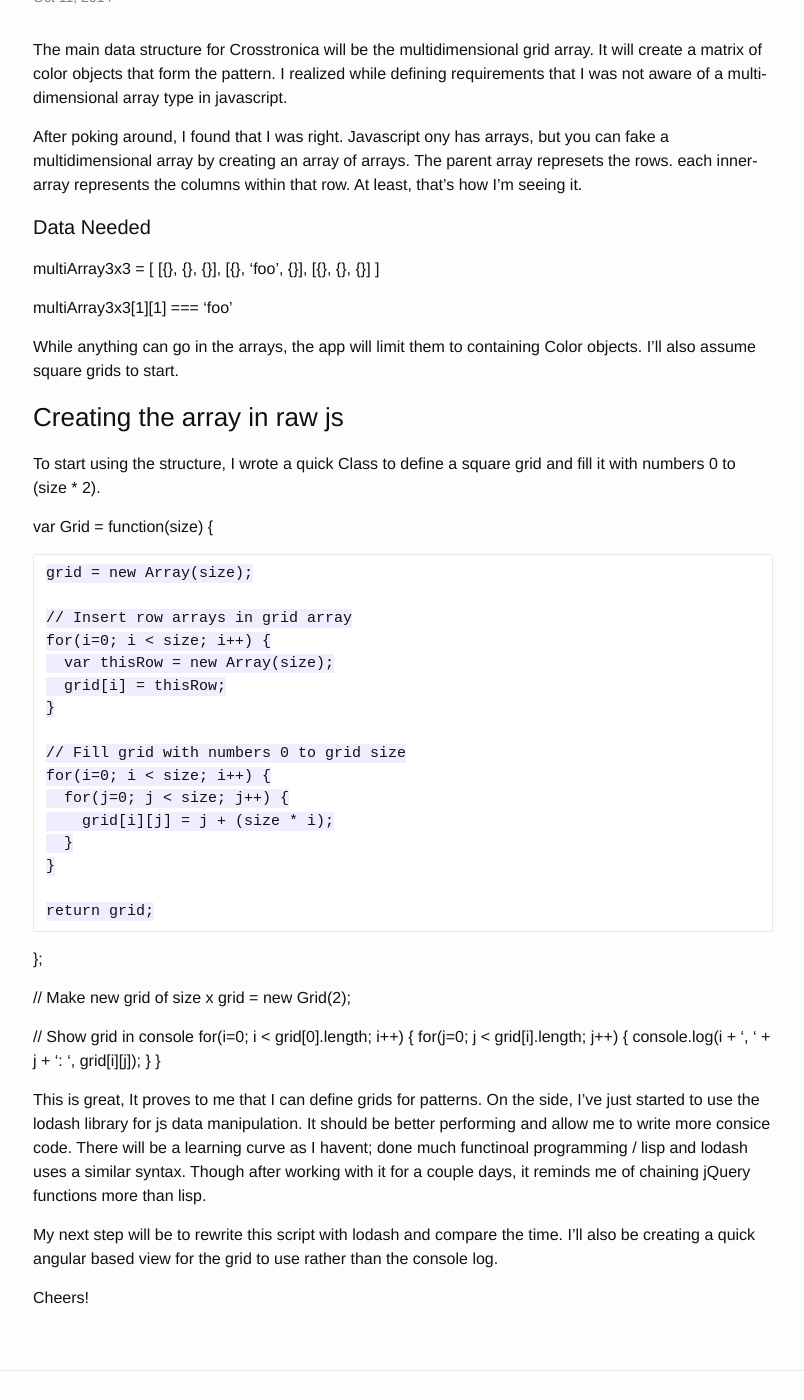
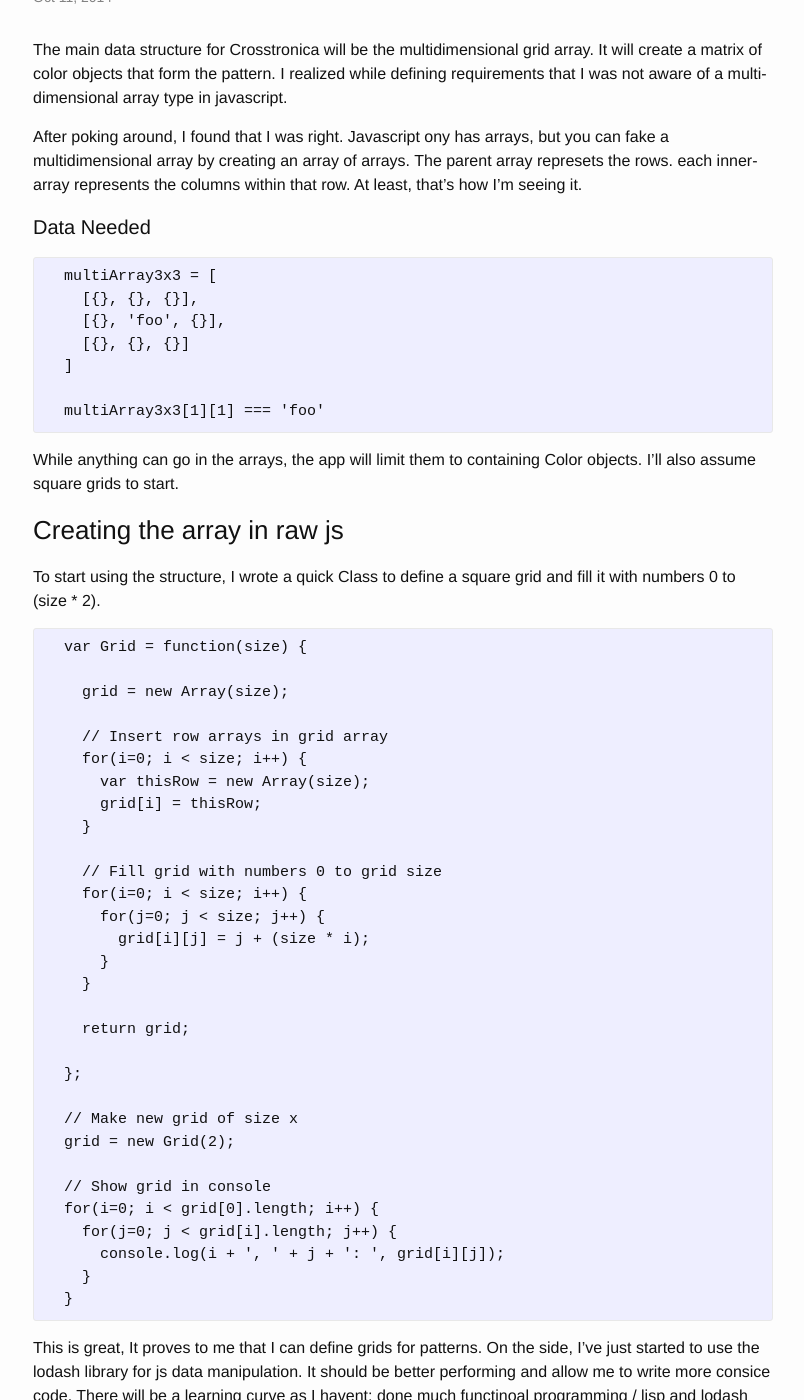
Before and after one commit to slatron/slatron.github.io, a Jekyll site: the page built from _posts/2014-10-11-grid-data-exploration.markdown, in a window 1280 px wide and 1400 px high, scrolled down 204 px. Shown: the whole window, without its empty margins (237-1041 px from the left). Built offline with Jekyll 4.4.1, drawn with Linux system fonts in a browser that asks for light colours.

Commit message:
updates remaining code blocks

```diff
--- a/_posts/2014-10-07-color-pallete.markdown
+++ b/_posts/2014-10-07-color-pallete.markdown
@@ -21,6 +21,7 @@ There will also need to be an interface for adding colors. This may or may not b
 
 #### Data Needed
 
+<pre>
   pallete: [
     {
       name: 'Wacky Purple'
@@ -31,6 +32,7 @@ There will also need to be an interface for adding colors. This may or may not b
   ]
 
   $scope.selected = {}
+</pre>
 
 [dmc-rgb]: http://www.csh.rit.edu/~vance/pages/color.html
 [jquery-colopicker-wiki]: http://wiki.jqueryui.com/w/page/12137750/ColorPicker
--- a/_posts/2014-10-09-pattern-grid-definition.markdown
+++ b/_posts/2014-10-09-pattern-grid-definition.markdown
@@ -16,6 +16,7 @@ For the metadata, I'll need a pattern name, date created, date modified and type
 
 #### Data Needed
 
+<pre>
   grids: [
     {
       name: 'All My Children'
@@ -43,5 +44,6 @@ For the metadata, I'll need a pattern name, date created, date modified and type
             ]
     }
   ]
+</pre>
 
 Yeah, I already see some issues with that. First of all, I'm not entirely sure on that multidimensional array approach. Second, there should be a way to reference the pallete array objects instead of copying each color object to the grid. Looks like I know what I'll be looking nto next. Cheers for tonight!
--- a/_posts/2014-10-11-grid-data-exploration.markdown
+++ b/_posts/2014-10-11-grid-data-exploration.markdown
@@ -11,6 +11,7 @@ After poking around, I found that I was right. Javascript ony has arrays, but yo
 
 #### Data Needed
 
+<pre>
   multiArray3x3 = [
     [{}, {}, {}],
     [{}, 'foo', {}],
@@ -18,7 +19,7 @@ After poking around, I found that I was right. Javascript ony has arrays, but yo
   ]
 
   multiArray3x3[1][1] === 'foo'
-
+</pre>
 
 While anything can go in the arrays, the app will limit them to containing Color objects. I'll also assume square grids to start.
 
@@ -26,6 +27,7 @@ While anything can go in the arrays, the app will limit them to containing Color
 
 To start using the structure, I wrote a quick Class to define a square grid and fill it with numbers 0 to (size * 2).
 
+<pre>
   var Grid = function(size) {
 
     grid = new Array(size);
@@ -56,6 +58,7 @@ To start using the structure, I wrote a quick Class to define a square grid and
       console.log(i + ', ' + j + ': ', grid[i][j]);
     }
   }
+</pre>
 
 This is great, It proves to me that I can define grids for patterns. On the side, I've just started to use the lodash library for js data manipulation. It should be better performing and allow me to write more consice code. There will be a learning curve as I havent; done much functinoal programming / lisp and lodash uses a similar syntax. Though after working with it for a couple days, it reminds me of chaining jQuery functions more than lisp.
 
--- a/_posts/2014-10-11-gulp-build.markdown
+++ b/_posts/2014-10-11-gulp-build.markdown
@@ -69,6 +69,7 @@ My scripts tasks defines how to put the final main.js file together. I never put
 
 Styles is the next most important compiler. Note tht use of autoprefixer here. It makes CSS so much easier to keep up with by using caniuse statistics to add browser prefixes to my selectors:
 
+<pre>
   var gulp         = require('gulp'),
       compass      = require('gulp-compass'),
       autoprefixer = require('gulp-autoprefixer'),
@@ -93,6 +94,7 @@ Styles is the next most important compiler. Note tht use of autoprefixer here. I
       .pipe(minifycss())
       .pipe(gulp.dest('app/assets/css'));
   });
+</pre>
 
 For the rest of my tasks, please see [my github repository][crosstronica-gulp]. In the meantime, I'll be writing the first angular code for the project to move the grid javascript I wrote into an angular factory. I will then set up a controller and html page to visualize the grid outside of the console.
 
```
